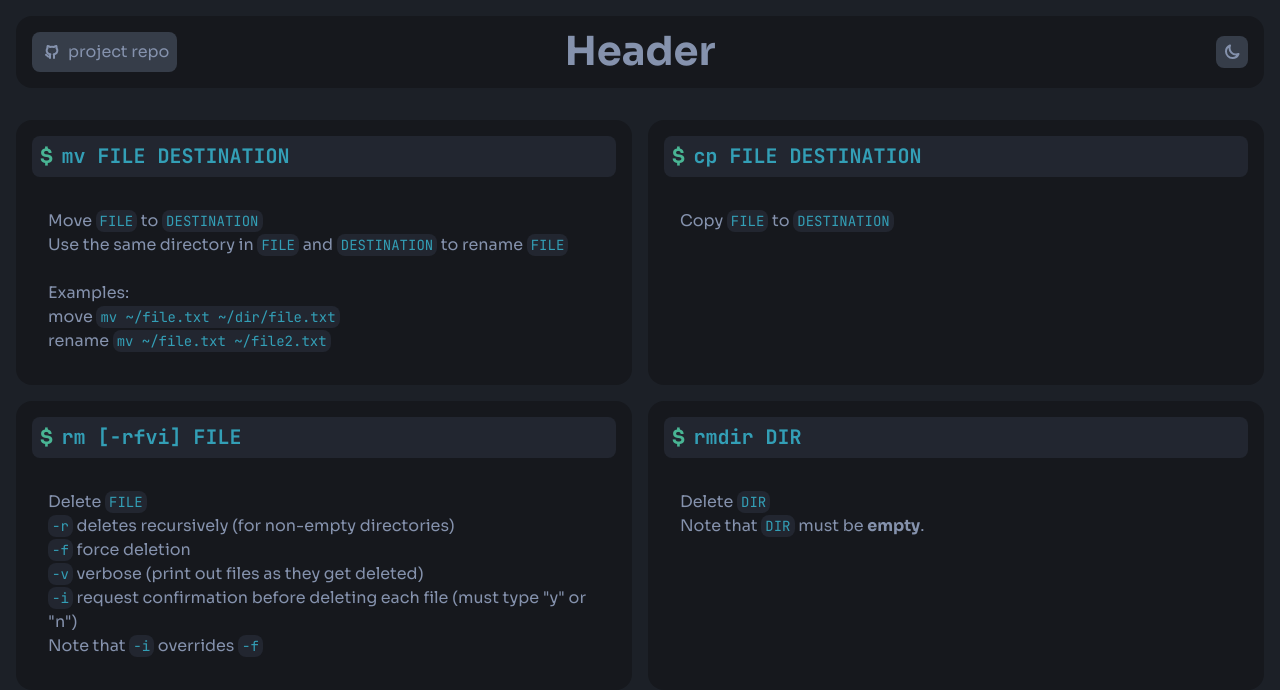
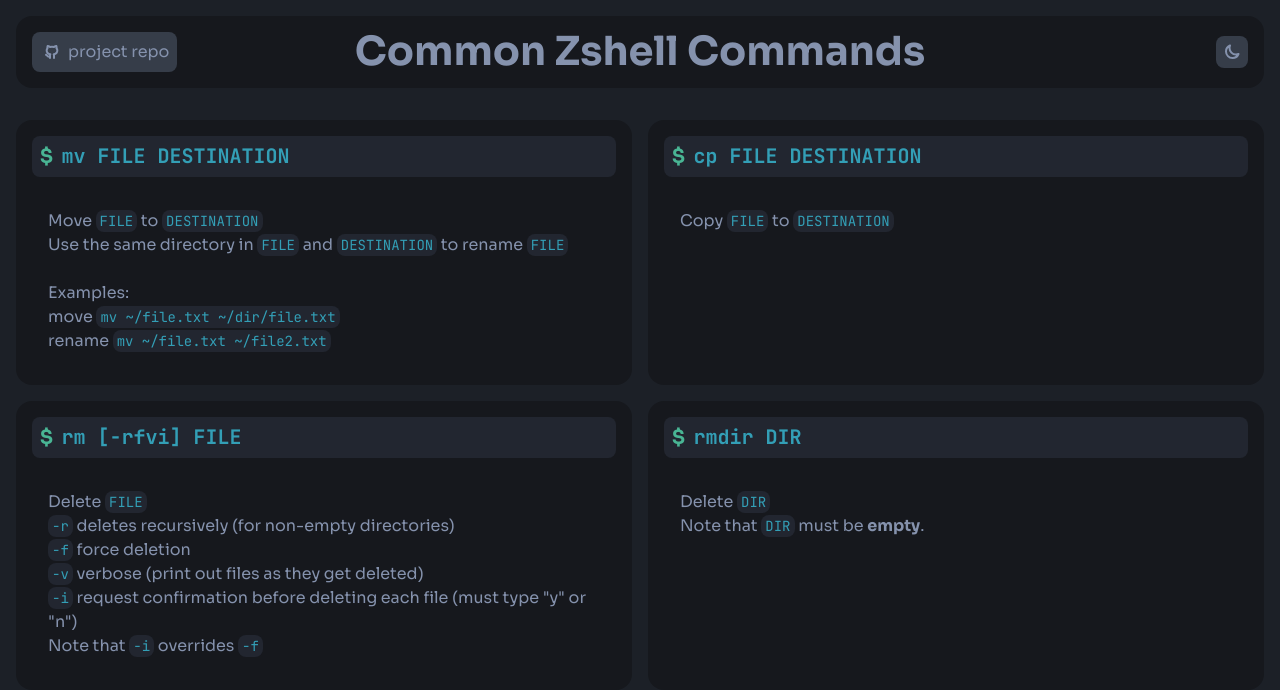
Before and after one commit to SoupCat-Py/zshcheatsheet, a React (Vite) app: page / in a window 1280 px wide. Shown: the top 690 px of the page. Built offline with nearby package versions, Linux system fonts and the light colour scheme.

Commit message:
changed the header text

```diff
--- a/src/components/Header.tsx
+++ b/src/components/Header.tsx
@@ -28,7 +28,7 @@
 
       <div className="d-flex flex-row f1 justify-center">
         <h1 className="size1 color-text margin0 padding0">
-          Header
+          Common&nbsp;Zshell&nbsp;Commands
         </h1>
       </div>
 
```
